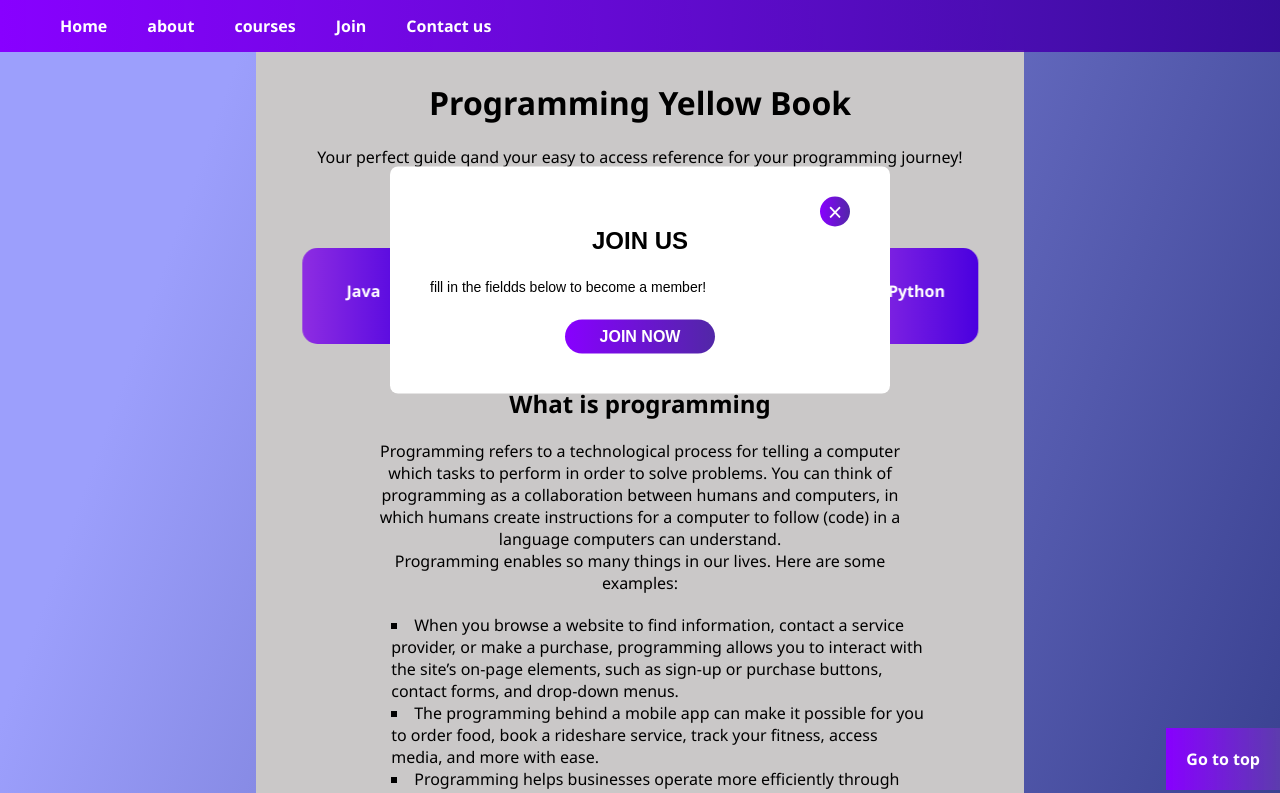
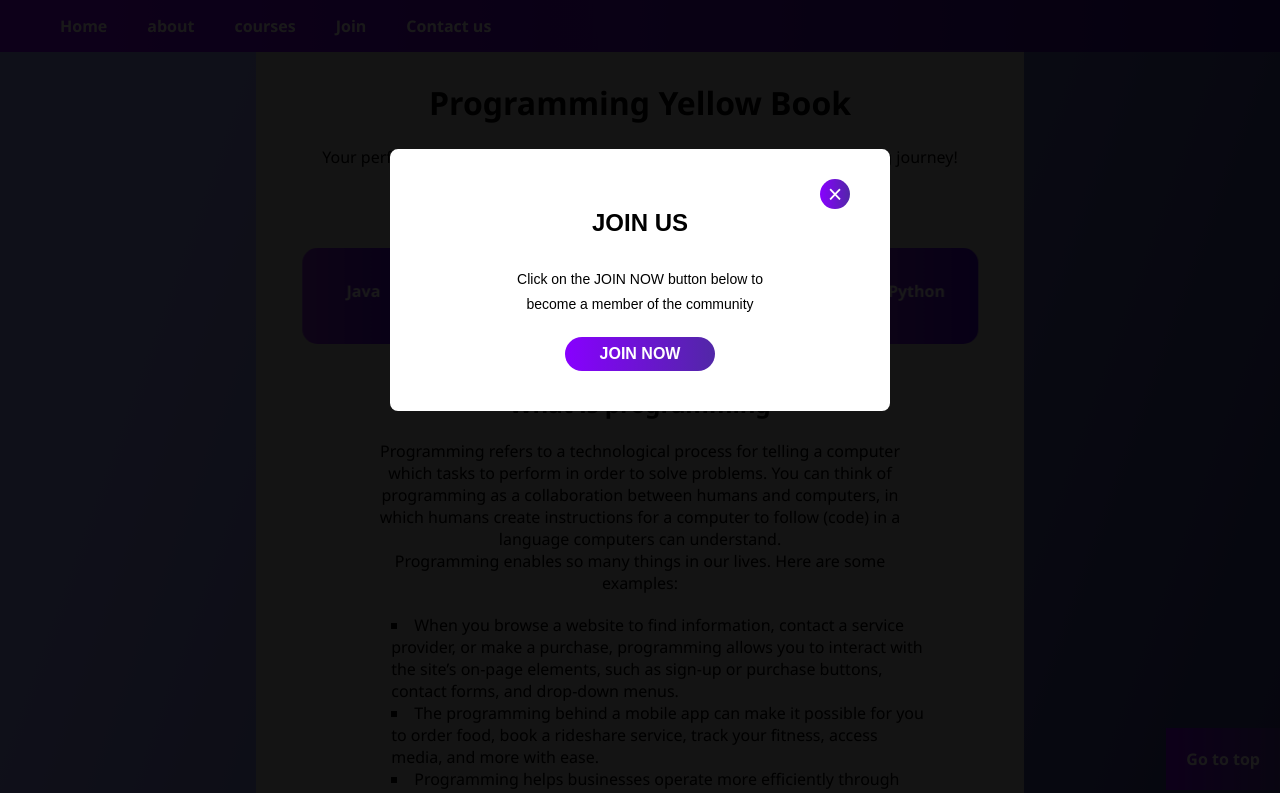
Before and after one commit to HashemSaadallah/1st-HTML-Project, a plain HTML site: page Index.html in a window 1280 px wide. Shown: the top 793 px of the page. Drawn offline with Linux system fonts and the light colour scheme.

Commit message:
adding overlay for popup and fixing som spelling

```diff
--- a/Index.html
+++ b/Index.html
@@ -9,12 +9,15 @@
 
   <link rel="stylesheet" href="styles.css">
   <body>
+    <div id="overlay">
+      </div>
     <div class="popup">
       <button id="popup-close">&times;</button>
       <h2>JOIN US</h2>
-      <p>fill in the fieldds below to become a member!</p>
+      <p>Click on the <span>JOIN NOW</span> button below to become a member of the community</p>
       <a href="join.html">JOIN NOW</a>
     </div>
+
     <nav class="navigation-bar-container">
       <ul>
         <li>
@@ -49,7 +52,7 @@
     <div class="page-container main">
   <div class="page-content main">
     <h1>Programming Yellow Book</h1>
-    Your perfect guide qand your easy to access reference for your programming
+    Your perfect guide and your easy to access reference for your programming
     journey! <br />
     <h2>Quick access</h2>
     <div class="quick-access">
@@ -169,6 +172,7 @@
     </div>
   </div>
 </div>
+
   <script src="index.js"></script>
   </body>
 </html>
--- a/index.js
+++ b/index.js
@@ -3,6 +3,7 @@ window.addEventListener("load", function(){
     setTimeout(
         function open(event){
             document.querySelector(".popup").style.display = "block";
+            document.querySelector("#overlay").style.display = "block";
         },
         2000
     )
@@ -10,5 +11,12 @@ window.addEventListener("load", function(){
 
 //programming close button on the popup
 document.querySelector("#popup-close").addEventListener("click", function(){
+    document.querySelector(".popup").style.animation = " fadeIn 2.5s"
+    setTimeout(
+        function close(event){
     document.querySelector(".popup").style.display = "none";
+    document.querySelector("#overlay").style.display = "none";
+        },
+        2000
+    )
 });
--- a/styles.css
+++ b/styles.css
@@ -6,6 +6,17 @@ html {
   );
   background-size: cover;
   background-repeat: no-repeat;
+}
+#overlay {
+  display: none;
+  opacity: 0.9;
+  background-color: #000000;
+  position: fixed;
+  width: 100%;
+  height: 100%;
+  top: 0px;
+  left: 0px;
+  z-index: 9;
 }
 .popup {
   background-color: #ffffff;
@@ -17,9 +28,18 @@ html {
   top: 35%;
   border-radius: 8px;
   display: none;
-  font-family: “Poppins”, sans-serif;
+  font-family: "Poppins", sans-serif;
   text-align: center;
   z-index: 10;
+  animation: none;
+}
+@keyframes fadeIn {
+  100% {
+    opacity: 0;
+  }
+  0% {
+    opacity: 1;
+  }
 }
 .popup button {
   display: block;
@@ -40,9 +60,11 @@ html {
 }
 .popup p {
   font-size: 14px;
-  text-align: justify;
-  margin: 20px 0;
+  text-align: center;
+  padding: 10px;
   line-height: 25px;
+  top: 50%;
+  left: 50%;
 }
 .popup a {
   display: block;
```
